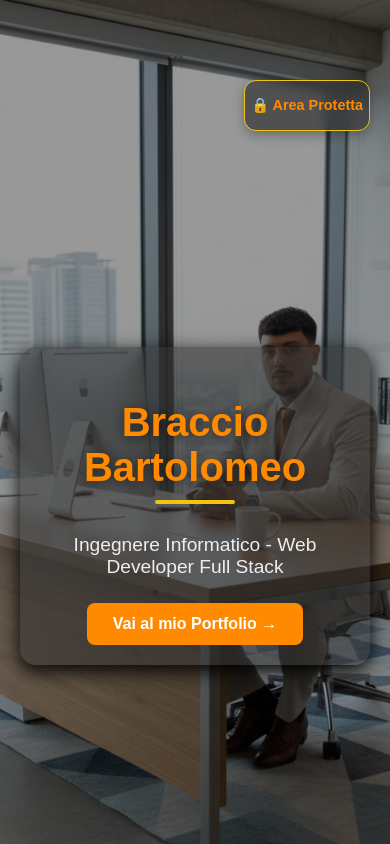
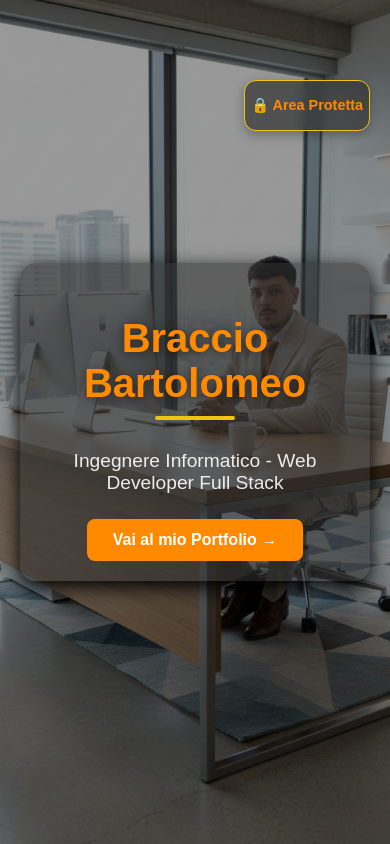
Before and after one commit to BartB95/portfolio-braccio-bartolomeo, a Next.js app: page /secret in a window 390 px wide. Shown: the top 844 px of the page. Built offline with nearby package versions, Linux system fonts and the light colour scheme; no server answers.

Commit message:
fix secret

```diff
--- a/app/secret/page.tsx
+++ b/app/secret/page.tsx
@@ -24,7 +24,15 @@ const HeroSection = styled("section")({
   backgroundPosition: "center",
   backgroundRepeat: "no-repeat",
   overflowX: "hidden",
+  "@media (max-width: 768px)": {
+    minHeight: "100vh",
+    backgroundImage:
+      "linear-gradient(rgba(0,0,0,0.4), rgba(0,0,0,0.4)), url('/BartolomeoScrivania.png')", // nuova immagine mobile
+    backgroundPosition: "top center", // più stabile su mobile
+    backgroundSize: "cover",
+  },
 });
+
 
 const Box = styled(motion.div)({
   padding: "20px",
```
